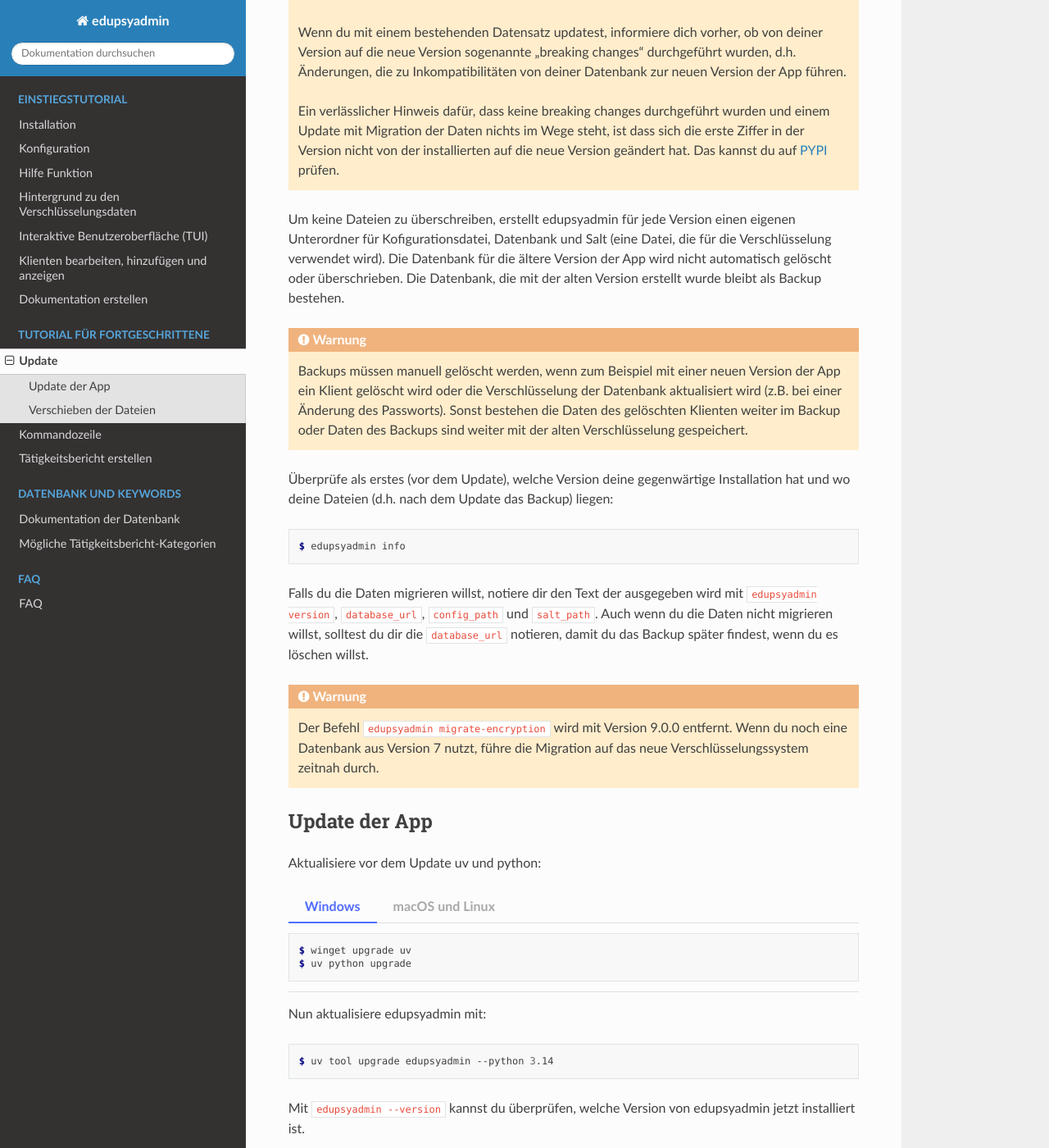
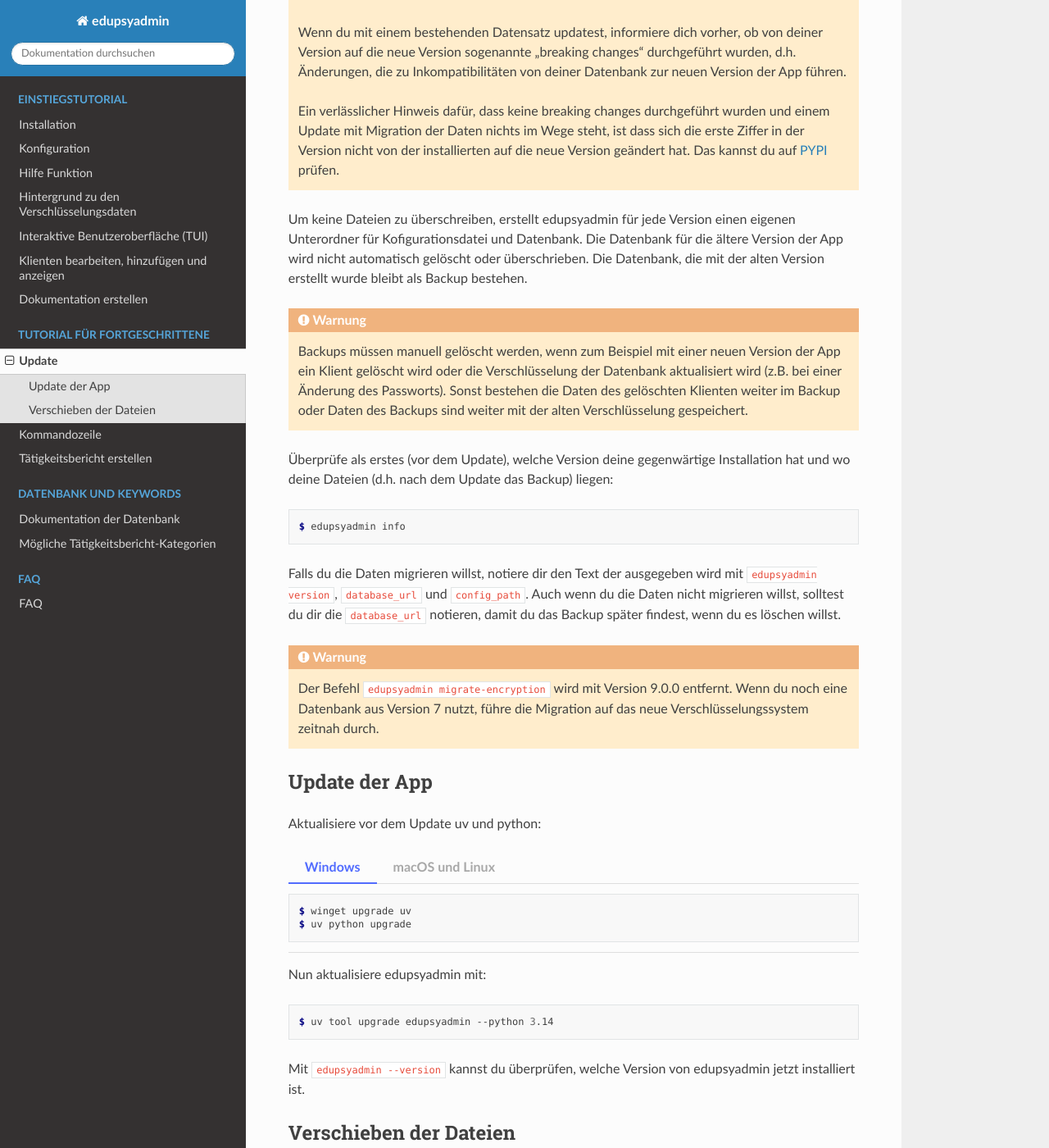
Before and after one commit to LKirst/edupsyadmin, a Sphinx documentation site: the page built from docs/tutorial/update.rst, in a window 1280 px wide and 1400 px high, scrolled down 221 px. Shown: the whole window at 82% size. Built offline with Sphinx 7.4.7 and the Read the Docs theme 3.1.0, drawn with Linux system fonts in a browser that asks for light colours; some of the changed text lies outside the part shown.

Commit message:
docs: remove mentions of the salt file

```diff
--- a/docs/faq.rst
+++ b/docs/faq.rst
@@ -23,18 +23,17 @@ Wie greife ich auf Backups zu?
 
 Rufe ``edupsyadmin`` in dem Ordner auf, in dem das Backup liegt.
 Mit dem Befehl ``ls`` kannst du überprüfen, ob in dem Ordner in dem du
-``edupsyadmin`` aufrufst, ``salt.txt``, ``edupsyadmin.db`` und
+``edupsyadmin`` aufrufst, ``edupsyadmin.db`` und
 ``config.yml`` liegen. Wenn nicht, bist du vielleicht im falschen Ordner
 und musst mit ``cd "pfad/deiner/sicherung/"`` noch an die richtige Stelle
 in deinem Dateisystem gehen.
 
 Damit ``edupsyadmin`` nicht die aktuellen Dateien, sondern das Backup
-verwendet, musst du auf die Dateien (Salt, Datenbank und Konfigurationsdatei)
+verwendet, musst du auf die Dateien (Datenbank und Konfigurationsdatei)
 verweisen in jedem Befehl. Hier ist zum Beispiel der Befehl, um die Klienten
 in der Datenbank anzuzeigen (``get-clients``):
 
 .. code-block:: console
 
     $ edupsyadmin --config_path "./config.yml" get-clients \
-        --salt_path "./salt.txt" \
         --database_url "sqlite:///edupsyadmin.db"
--- a/docs/tutorial/update.rst
+++ b/docs/tutorial/update.rst
@@ -17,12 +17,10 @@ Update
     die neue Version geändert hat. Das kannst du auf `PYPI
     <https://pypi.org/project/edupsyadmin/#history>`_ prüfen.
 
-Um keine Dateien zu überschreiben, erstellt edupsyadmin für jede Version
-einen eigenen Unterordner für Kofigurationsdatei, Datenbank und Salt (eine
-Datei, die für die Verschlüsselung verwendet wird). Die Datenbank für die
-ältere Version der App wird nicht automatisch gelöscht oder überschrieben.
-Die Datenbank, die mit der alten Version erstellt wurde bleibt als Backup
-bestehen.
+Um keine Dateien zu überschreiben, erstellt edupsyadmin für jede Version einen
+eigenen Unterordner für Kofigurationsdatei und Datenbank. Die Datenbank für die
+ältere Version der App wird nicht automatisch gelöscht oder überschrieben. Die
+Datenbank, die mit der alten Version erstellt wurde bleibt als Backup bestehen.
 
 .. warning::
 
@@ -40,8 +38,8 @@ Installation hat und wo deine Dateien (d.h. nach dem Update das Backup) liegen:
    $ edupsyadmin info
 
 Falls du die Daten migrieren willst, notiere dir den Text der ausgegeben wird
-mit ``edupsyadmin version``, ``database_url``, ``config_path`` und
-``salt_path``. Auch wenn du die Daten nicht migrieren willst, solltest du dir
+mit ``edupsyadmin version``, ``database_url`` und ``config_path``.
+Auch wenn du die Daten nicht migrieren willst, solltest du dir
 die ``database_url`` notieren, damit du das Backup später findest, wenn du es
 löschen willst.
 
@@ -89,8 +87,6 @@ Verschieben der Dateien
 -----------------------
 
 Mit ``edupsyadmin info`` kannst du nach Aktualisierung der App überprüfen, wo
-Konfigurationsdatei, Datenbank und Salt für die neue Version liegen (sollten).
+Konfigurationsdatei und Datenbank für die neue Version liegen (sollten).
 Wenn du die Konfigurationsdatei wiederverwenden willst, kannst du sie vom
-alten Pfad an den neuen kopieren. Dasselbe kannst du auch für Datenbank und
-Salt tun (aber nur in Kombination, da die Verschlüsselung der Datenbank nur mit
-Salt entschlüsselt werden kann).
+alten Pfad an den neuen kopieren. Dasselbe kannst du auch für die Datenbank tun.
```
